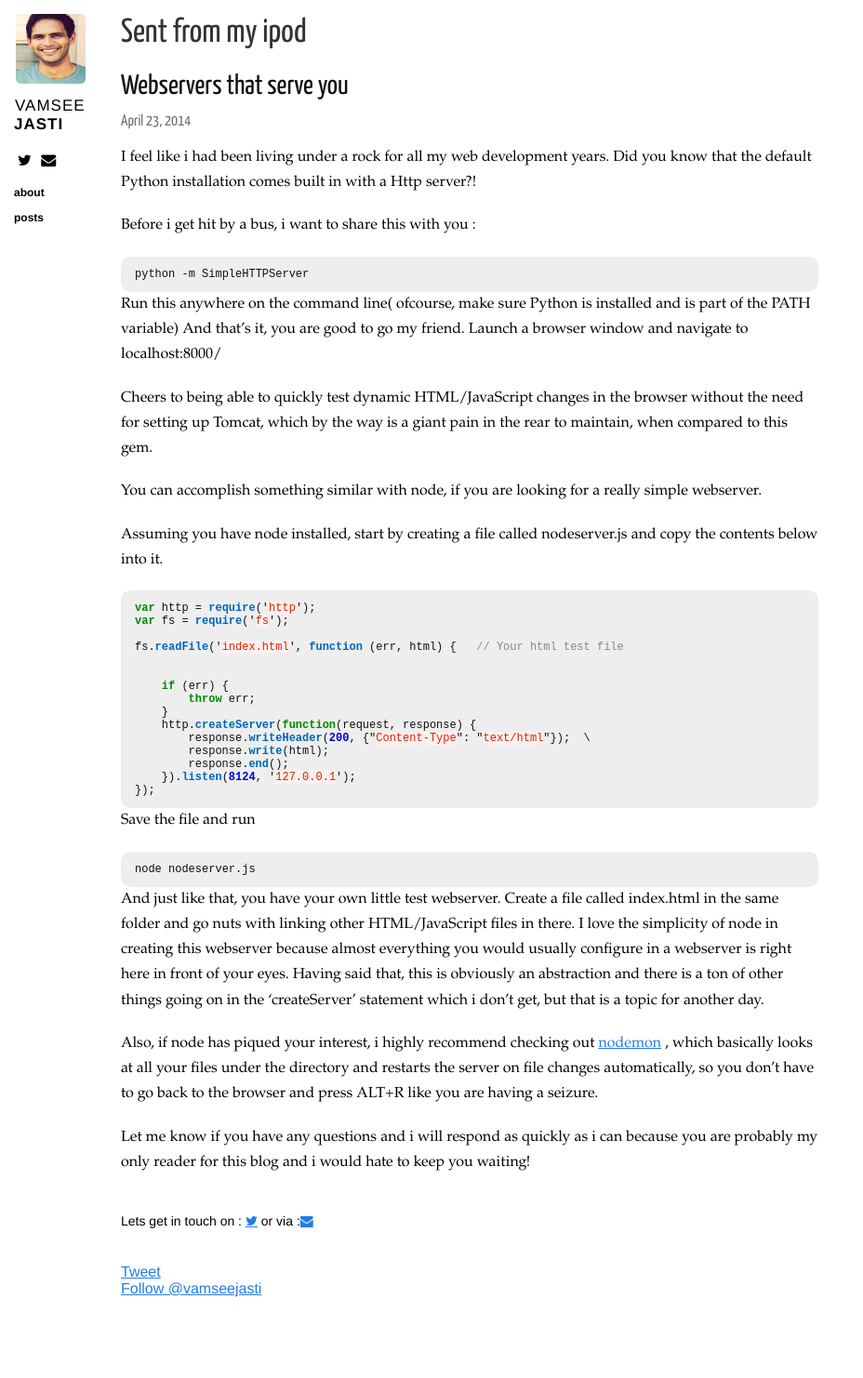
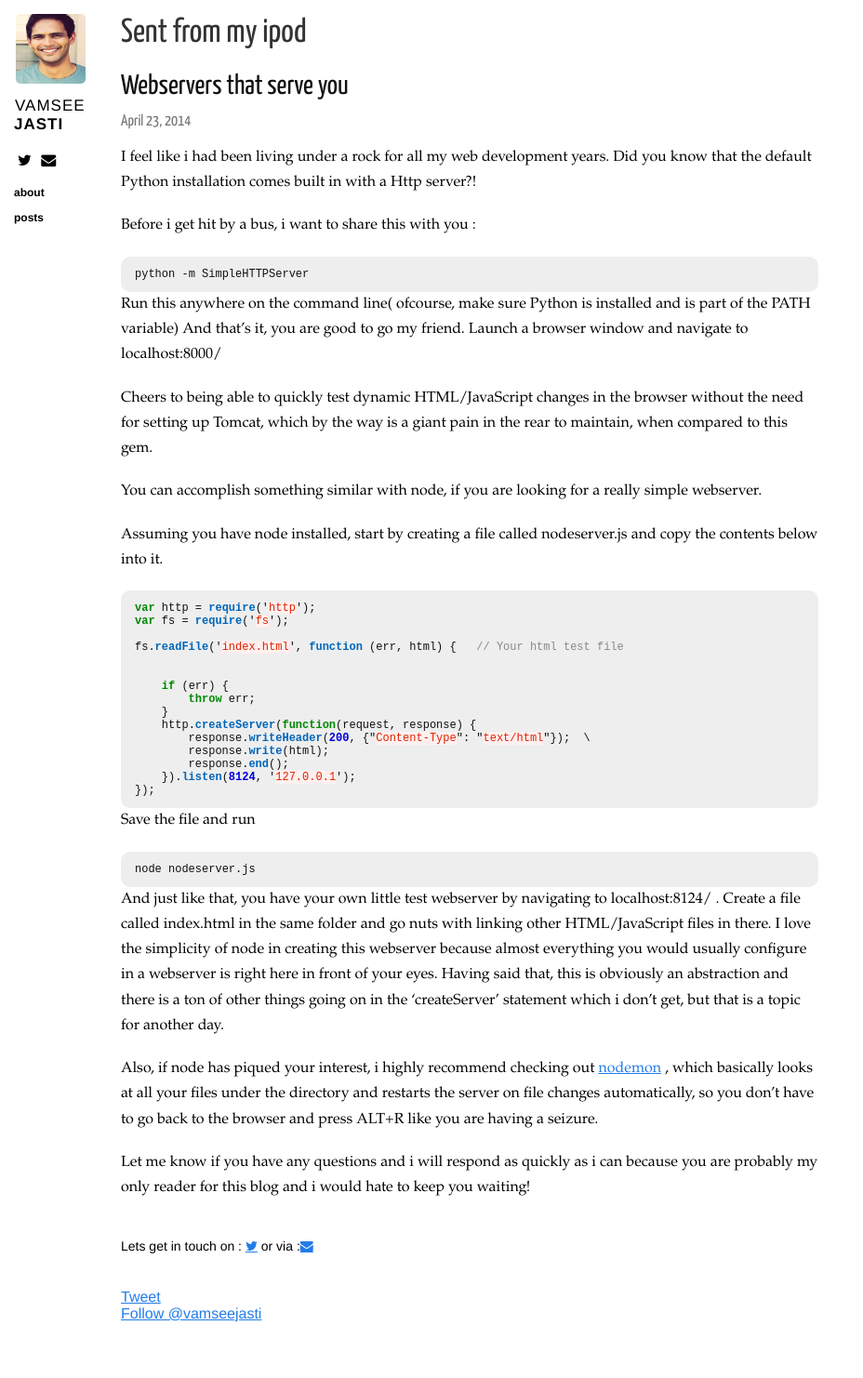
Before and after one commit to jasti/jasti.github.io, a Jekyll site: the page built from _posts/2014-04-23-webserver.markdown, in a window 1280 px wide. Shown: the whole page at 93% size, without its empty margins (0-928 px from the left). Built offline with Jekyll 4.4.1, drawn with Linux system fonts in a browser that asks for light colours; nearby versions of some CDN libraries; Markdown is read by kramdown in place of the engine named in the settings; comment, search, counter and statistics services are not loaded; before the commit the page ends 1455 px from its top, so only the background shows below that.

Commit message:
Adding node localhost url

```diff
--- a/_posts/2014-04-23-webserver.markdown
+++ b/_posts/2014-04-23-webserver.markdown
@@ -44,7 +44,7 @@ Save the file and run
 node nodeserver.js
 {% endhighlight %}
 
-And just like that, you have your own little test webserver. Create a file called index.html in the same folder and go nuts with linking other HTML/JavaScript files in there.
+And just like that, you have your own little test webserver by navigating to localhost:8124/ . Create a file called index.html in the same folder and go nuts with linking other HTML/JavaScript files in there.
 I love the simplicity of node in creating this webserver because almost everything you would usually configure in a webserver is right here in front of your eyes. Having said that, this is obviously an abstraction and there is a ton of other things going on in the 'createServer' statement which i don't get, but that is a topic for another day.
 
 Also, if node has piqued your interest, i highly recommend checking out <a href ="https://github.com/remy/nodemon">nodemon</a> , which basically looks at all your files under the directory and restarts the server on file changes automatically, so you don't have to go back to the browser and press ALT+R like you are having a seizure.
```
